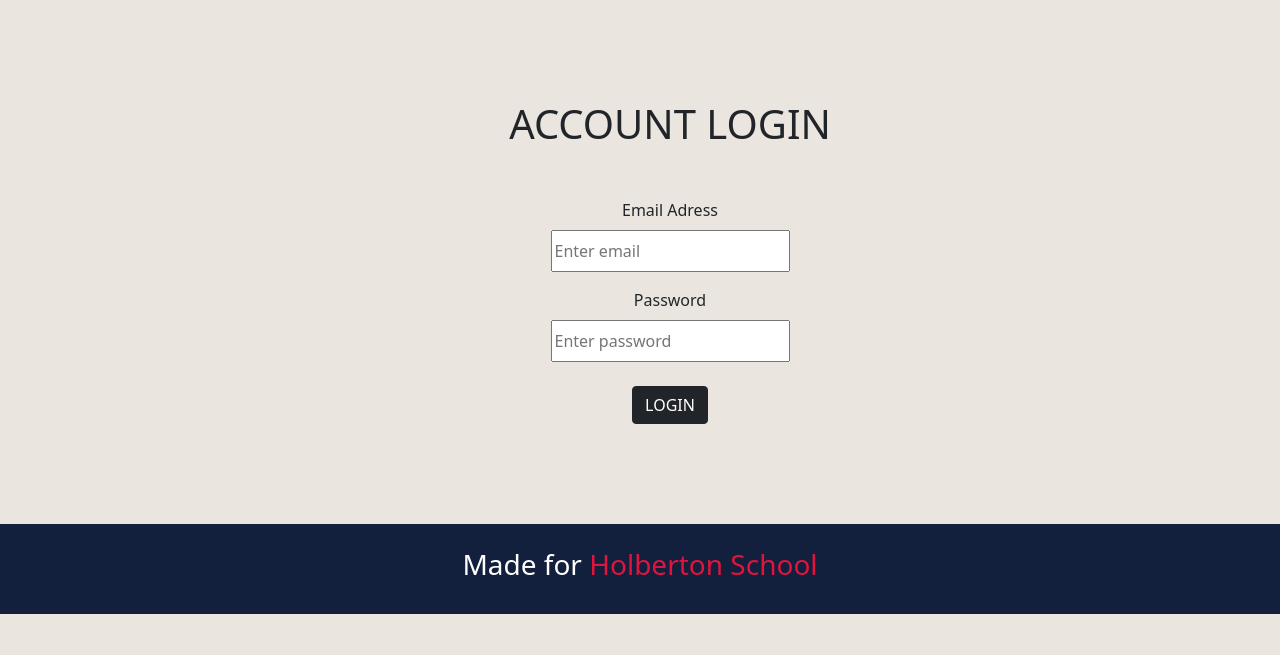
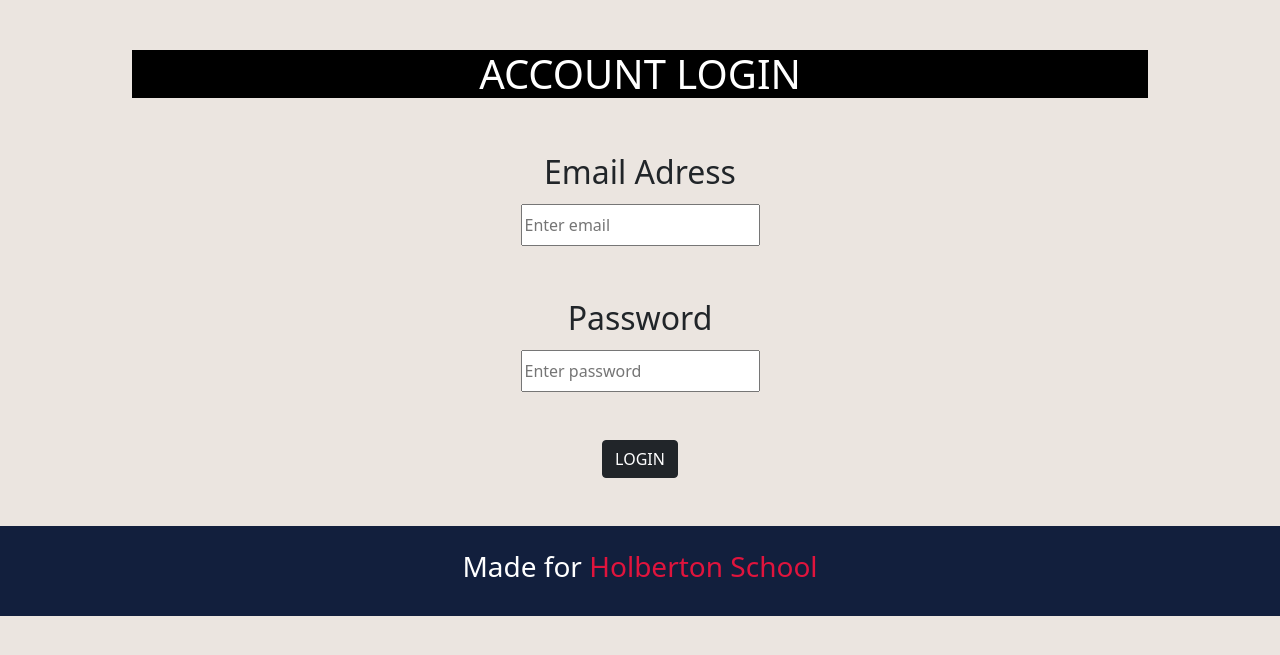
Before and after one commit to lemejiamo/IOT_Solutions, a Flask app: page /login in a window 1280 px wide. Shown: the part 131-786 px from the top of the page. Run offline with Flask 2, Linux system fonts and the light colour scheme.

Commit message:
Responsive template login

```diff
--- a/api/v1/templates/login.html
+++ b/api/v1/templates/login.html
@@ -2,20 +2,30 @@
 {% block title %}Login{% endblock %}
 
 {% block content %}
-    <div class="container" style="margin: 100px" align="center">
-        <h1 style="margin:50px">ACCOUNT LOGIN</h1>
-        <form method="POST">
-            <label for="email" class="form-label">Email Adress</label>
+<div class="container">
+    <div class="col-12 text-center mt-5">
+        <h1 style="margin:50px; background: black; color:white;">ACCOUNT LOGIN</h1>
+    </div>
+    <form method="POST">
+        <div class="col-12 text-center mt-5">
+            <label for="email" class="form-label fs-2">Email Adress</label>
             <div class="mb-3">
                 <input type="email" class="col-form-label" id="email" name="email" placeholder="Enter email">
             </div>
-            <label for="password" class="form-label">Password</label>
+        </div>
+        <div class="col-12 text-center mt-5">
+            <label for="password" class="form-label fs-2">Password</label>
             <div class="form-group">
 
-                <input type="password" class="col-form-label" id="password" name="password" placeholder="Enter password">
+                <input type="password" class="col-form-label" id="password" name="password"
+                    placeholder="Enter password">
             </div>
-            <br />
+        </div>
+        <div class="col-12 text-center mt-5">
             <input class="btn btn-dark" type="submit" value="LOGIN">
-        </form>
-    </div>
+        </div>
+    </form>
+</div>
+
+</div>
 {% endblock %}
```
